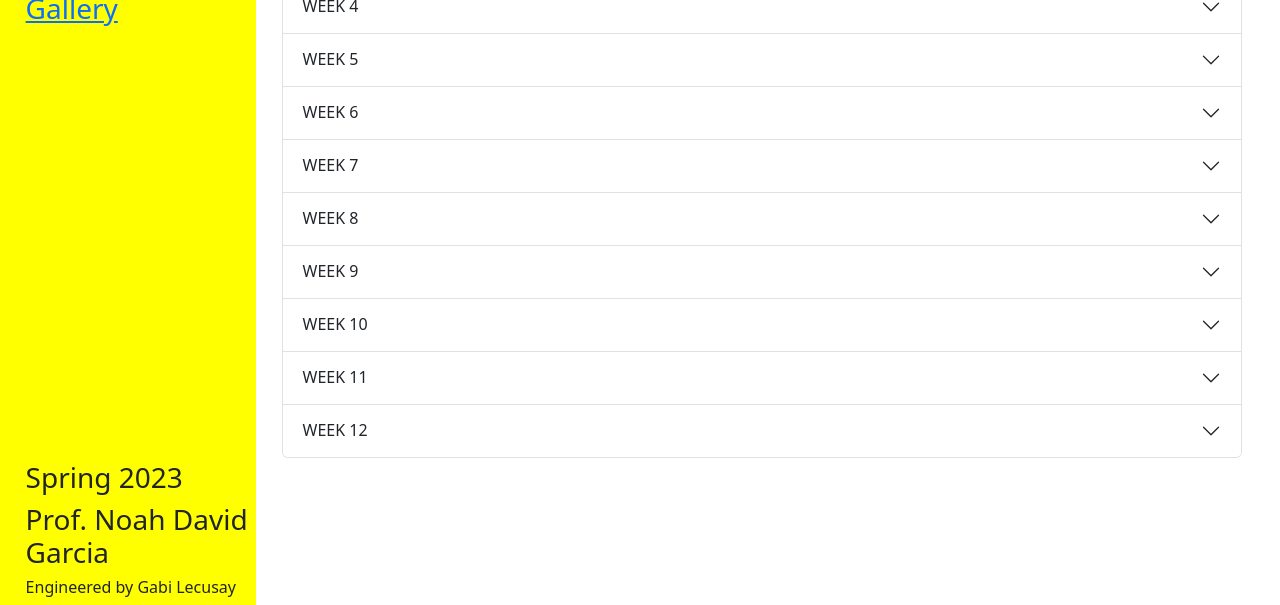
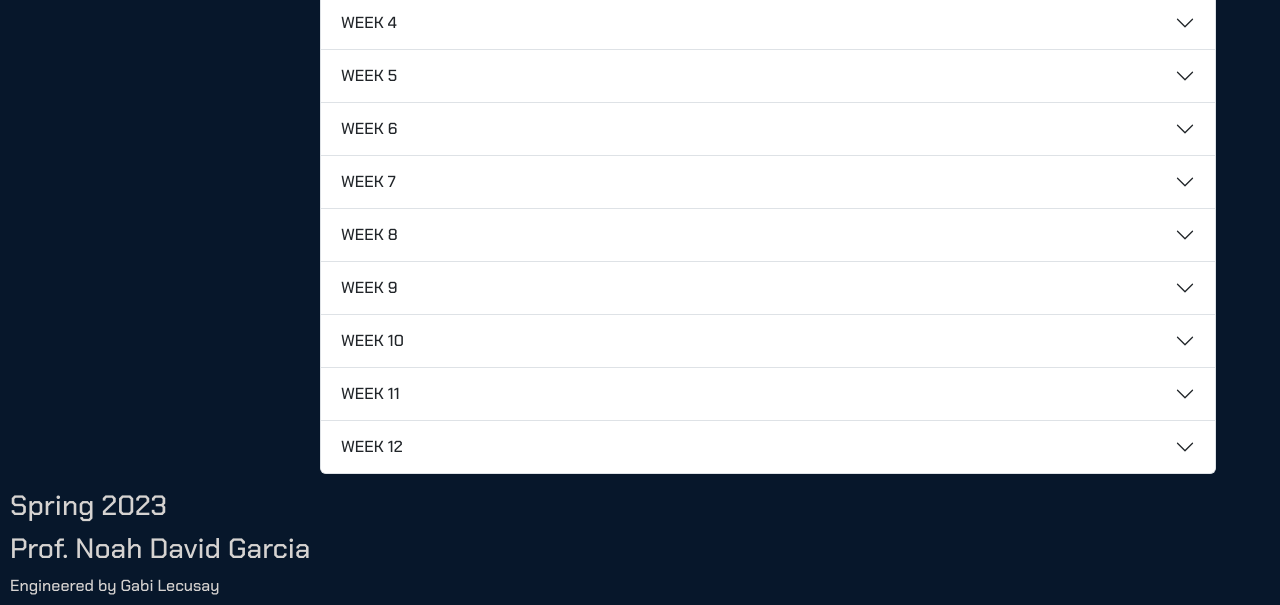
Before and after one commit to Cosninety/Teaching-Interactive-Syllabus, a plain HTML site: page syllabus.html in a window 1280 px wide. Shown: the part 195-800 px from the top of the page. Drawn offline with nearby package versions, Linux system fonts and the light colour scheme.

Commit message:
Add files via upload

```diff
--- a/css/style.css
+++ b/css/style.css
@@ -1,48 +1,74 @@
-html, body{
-    margin:0;
-    padding:0;
+html,
+body {
+  margin: 0;
+  padding: 0;
+  background-color: #07172b;
+  overflow: hidden;
+  font-family: ChakraPetch;
 }
 
-  #sideBar{
-    height:100vh;
-    width:20vw;
-    position:absolute;
+#sideBar {
+  z-index: 1;
+  height: 100vh;
+  width: 35vw;
+  position: absolute;
   top: 0;
-    background-color:yellow;
+  background:#07172b;
 }
 
-  #biblio{
+#biblio {
   position: absolute;
-    bottom:0;
+  bottom: 0;
+  padding: 5px;
 }
 
 .sidebarText{
-    padding-left:2vw !important;
+  padding: 5px;
+  color: #d6d3d1;
+  margin: 0;
+}
+
+a{
+  text-decoration: none;
+}
+
+.ref .sidebarText:hover {
+  color: #7992f5;
 }
 
 
-
-  td,th {
+td,
+th {
   border: 1px solid #ddd;
 }
 
-  table{
+table {
   /* width: 75vw; */
   /* margin-left:20vw; */
   border-collapse: collapse;
   /* margin: 2vh 2vh 2vh 22vw; */
 }
 
-  .main{
-    width: 75vw;
-    margin: 2vh 2vh 2vh 22vw;
+.main {
+  width: 70vw;
+  margin: 2vh 2vh 2vh 2vw;
 }
 
+.infoGroup{
+  overflow-y: scroll !important;
+  overflow-x: hidden;
+  margin: 2vh 2vh 2vh 23vw;
+  width: 75%;
+  position: relative;
+  z-index: 5;
+ max-height: 95vh;
+}
 
-  /* #oddDay{
-    background-color: cyan;
-  } */
-
-  .oddDay{
+.oddDay {
   background-color: grey;
 }
+
+@font-face {
+  font-family: ChakraPetch;
+  src: url(../media/ChakraPetch-Medium.ttf);
+}
```
Lines whose indentation alone changed are shown as unchanged.
